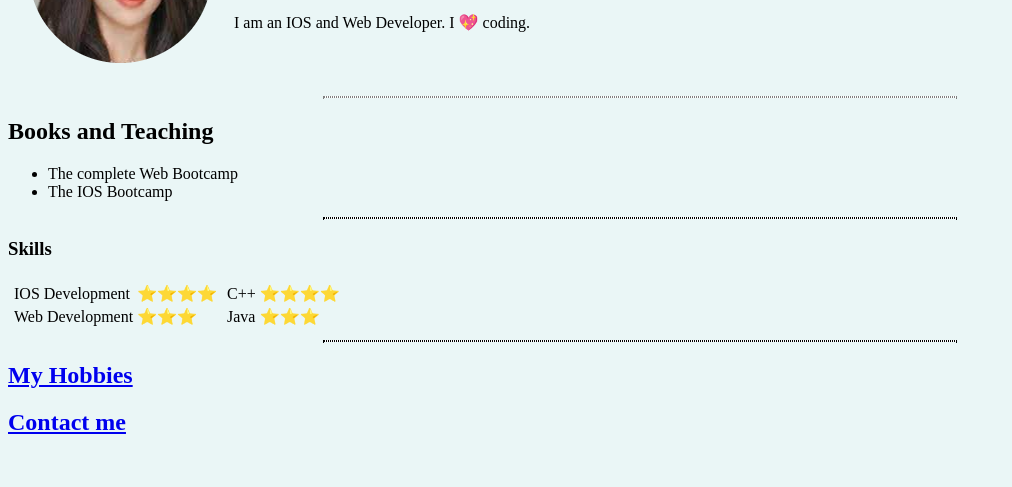
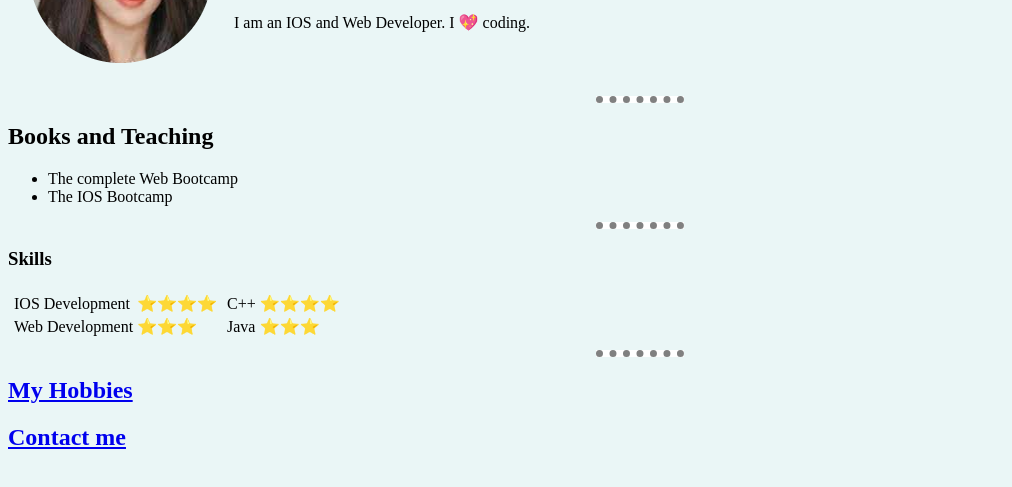
Before and after one commit to foziaShareen/FOZIA_CV_HTML, a plain HTML site: page index.html in a window 1280 px wide. Shown: the part 149-636 px from the top of the page, without its empty margins (0-1012 px from the left). Drawn offline with Linux system fonts and the light colour scheme.

Commit message:
updated hr

```diff
--- a/index.html
+++ b/index.html
@@ -13,9 +13,20 @@
     hr{background-color:white;
 /*     border-style:none;
     height:2px; */
-        border-style:dotted;
+/*         border-style:dotted;
         height:0px;
-        width:50%;
+        width:50%; */
+
+
+            border-style:none;
+
+            border-top-style: dotted;
+            border-color: gray;
+            border-width: 7px;
+            height: 0px;
+            width:7%;
+
+
     }
     </style>
 </head>
```
